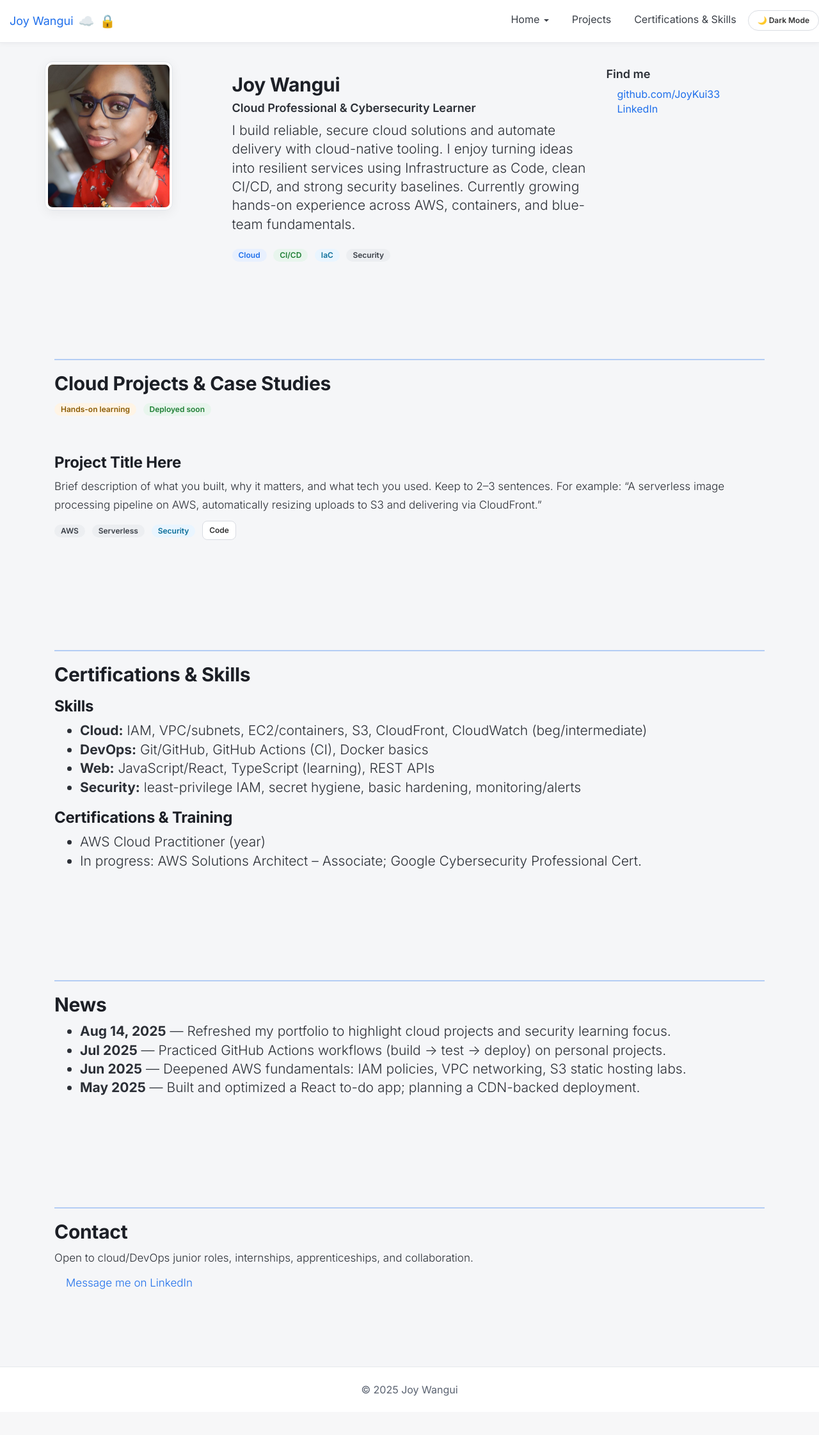
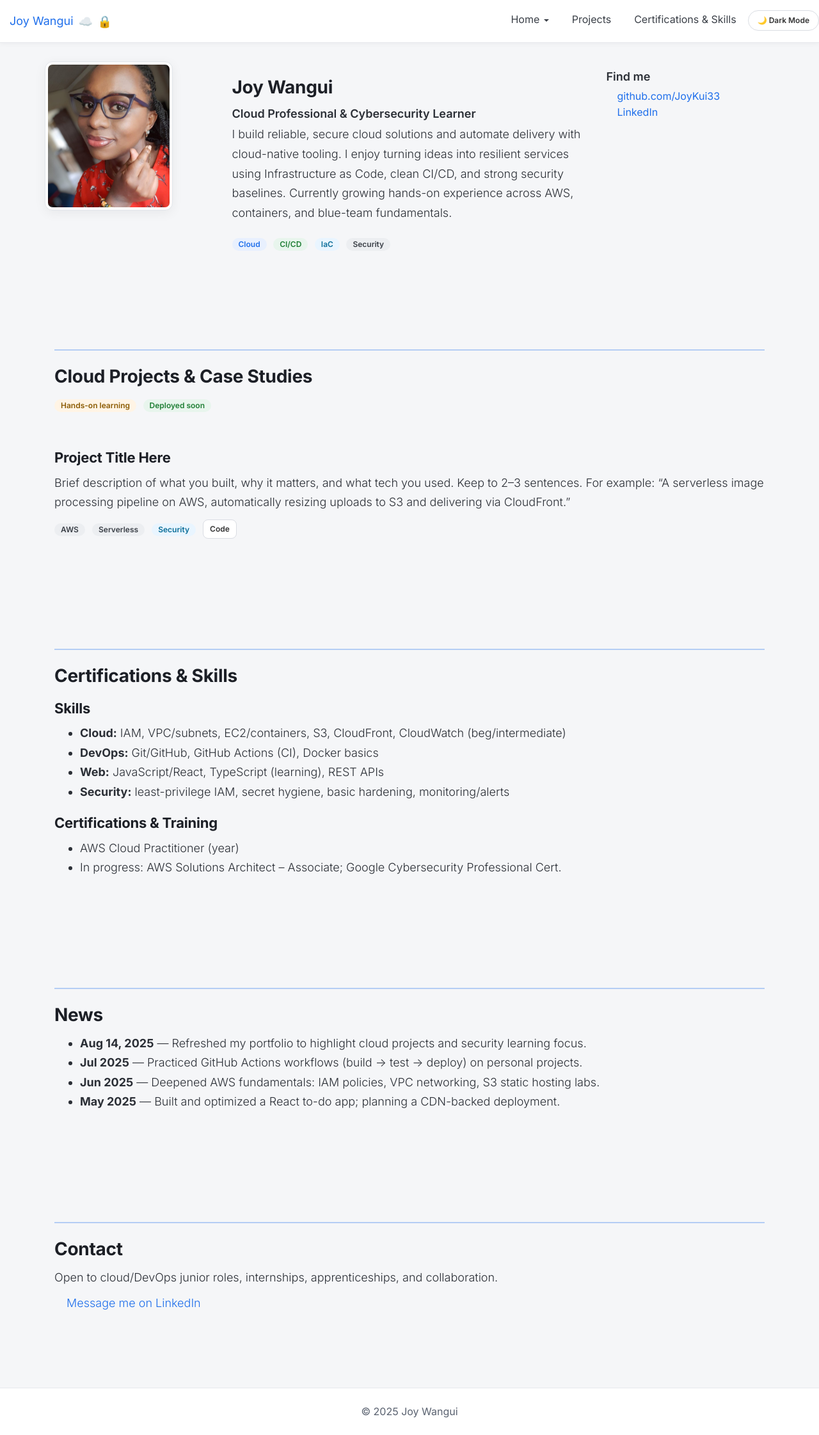
Before and after one commit to JoyKui33/joywangui.github.io, a PHP site: page / in a window 1280 px wide. Shown: the whole page at 64% size. Before the commit the page ends 2182 px from the top, so only its background shows below. Run offline with PHP 8.4, Linux system fonts and the light colour scheme; some libraries are stand-ins or nearby versions; some web fonts are replaced.

Commit message:
Update custom.css

```diff
--- a/css/custom.css
+++ b/css/custom.css
@@ -163,3 +163,42 @@
 
 /* ===== Legacy ===== */
 .bg-success { background-color: #dff0d8; }
+/* === Consistent type scale (overrides) === */
+:root {
+  --fz-0: 0.9375rem;  /* 15px */
+  --fz-1: 1rem;       /* 16px base */
+  --fz-2: 1.125rem;   /* 18px - body-large / lead */
+  --fz-3: 1.375rem;   /* 22px - h3 */
+  --fz-4: 1.75rem;    /* 28px - h2 */
+  --fz-5: 2.25rem;    /* 36px - hero h1 */
+}
+
+body { font-size: var(--fz-1); line-height: 1.6; }
+
+h1 { font-size: var(--fz-5); line-height: 1.15; margin: 0 0 12px; }
+h2 { font-size: var(--fz-4); line-height: 1.2;  margin: 24px 0 12px; }
+h3 { font-size: var(--fz-3); line-height: 1.25; margin: 20px 0 10px; }
+h4, h5, h6 { font-size: var(--fz-2); margin: 14px 0 8px; }
+
+.lead { font-size: var(--fz-2); line-height: 1.7; }
+/* normalize an older rule that forced 17px in some sections */
+.container.lead p { font-size: inherit; }
+
+/* Guarantee Orbitron is used for your brand name */
+.navbar-brand .brand-name {
+  font-family: 'Orbitron', sans-serif !important;
+  font-weight: 700;
+  font-size: 1.125rem; /* ~18px in navbar */
+  letter-spacing: 1px;
+  text-transform: uppercase;
+  color: #873260;
+}
+
+/* Optional: tighter mobile scaling */
+@media (max-width: 768px) {
+  :root {
+    --fz-5: 1.875rem; /* 30px */
+    --fz-4: 1.5rem;   /* 24px */
+    --fz-3: 1.25rem;  /* 20px */
+  }
+}
```
